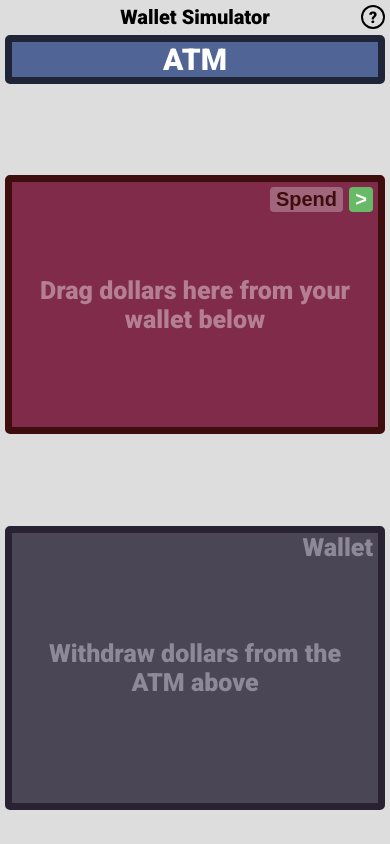
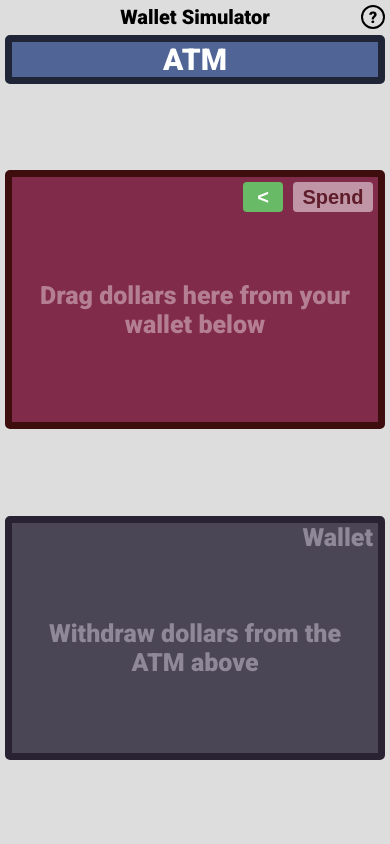
Before and after one commit to tomlum/WalletSimulator, a React (Create React App) app: page / in a window 390 px wide. Built offline with nearby package versions, Linux system fonts and the light colour scheme.

Commit message:
more mobile fixes

```diff
--- a/package.json
+++ b/package.json
@@ -22,7 +22,8 @@
     "build": "react-scripts build && cp CNAME ./build",
     "test": "react-scripts test",
     "eject": "react-scripts eject",
-    "deploy": "gh-pages -d build -t true"
+    "deploy": "gh-pages -d build -t true",
+    "bd": "react-scripts build && cp CNAME ./build && gh-pages -d build -t true"
   },
   "eslintConfig": {
     "extends": "react-app"
--- a/src/App.js
+++ b/src/App.js
@@ -1,4 +1,4 @@
-import React, { useState } from "react";
+import React, { useState, useRef } from "react";
 import { DragDropContext, Droppable } from "react-beautiful-dnd";
 import styled from "styled-components/macro";
 import ConfettiStars from "./ConfettiStars";
@@ -25,6 +25,7 @@ const SpendContainer = styled.div`
 `;
 const Instructions = styled.div`
   padding: 20px;
+  padding-bottom: 0px;
   text-align: center;
   position: absolute;
   display: flex;
@@ -47,9 +48,11 @@ const WalletInstructions = styled(Instructions)`
 `;
 const SpendButton = styled.button`
   position: absolute;
-  right: 30px;
+  right: 0px;
   top: 0px;
   margin: 5px;
+  width: 80px;
+  height: 30px;
   color: ${({ saveStage }) => (saveStage ? "#376634" : "#3e0e0e")};
   border: none;
   border-radius: 4px;
@@ -57,10 +60,17 @@ const SpendButton = styled.button`
     margin: 0px;
     font-size: 20px;
   }
+  background-color: #fff;
+  &:disabled{
+    opacity: 50%
+  }
+
 `;
 const SaveButton = styled.button`
   position: absolute;
-  right: 0px;
+  right: 90px;
+  width: 40px;
+  height: 30px;
   top: 0px;
   margin: 5px;
   color: #3e0e0e;
@@ -89,10 +99,8 @@ const WalletContainer = styled.div`
   flex: 1;
   max-height: 200px;
   padding-top: 30px;
-  padding-bottom: 40px;
   margin: 0px 5px;
-  overflow: visible;
-  margin-bottom: -50px;
+  overflow: hidden;
   margin-top: 10px;
 `;
 const WalletBackground = styled.div`
@@ -106,10 +114,11 @@ const WalletBackground = styled.div`
   border-top: none;
 `;
 const Wallet2Container = styled.div`
+  position: absolute;
+  top: 85px;
   max-height: 200px;
   margin-left: -12px;
   margin-right: 12px;
-  margin-top: -140px;
   div {
     overflow: initial;
   }
@@ -160,10 +169,10 @@ const QuestionIcon = styled.div`
   }
 `;
 
-function onScroll(event){
+function onScroll(event) {
   event.preventDefault();
 }
-window.addEventListener('scroll', onScroll, {capture: true, passive: false})
+window.addEventListener("scroll", onScroll, { capture: true, passive: false });
 
 function App() {
   const [cookies, setCookie] = useCookies(["cookie-name"]);
@@ -174,6 +183,8 @@ function App() {
   const [stage, setStage] = useState([]);
   const [dissapear, setDissapear] = useState(false);
   const [saveSuccess, setSaveSuccess] = useState(false);
+  const wallet1Ref = useRef(undefined);
+  const wallet2Ref = useRef(undefined);
 
   const save = (wallet1, wallet2) => {
     setCookie("WalletSimulator", { wallet1, wallet2 });
@@ -215,6 +226,16 @@ function App() {
     setStage([...stage]);
   };
 
+  const onResize = () => {
+    if (wallet2Ref.current && wallet1Ref.current) {
+      wallet2Ref.current.style.marginTop = `${
+        -wallet1Ref.current.clientHeight / 2
+      }px`;
+    }
+  };
+
+  // window.addEventListener("resize", onResize);
+  // onResize()
   return (
     <>
       <div>
@@ -265,7 +286,7 @@ function App() {
             saveStage={saveStage}
             onClick={() => setSaveStage(!saveStage)}
           >
-            <h1>{`>`}</h1>
+            <h1>{`<`}</h1>
           </SaveButton>
           <Droppable
             className="h100p"
@@ -289,7 +310,7 @@ function App() {
             )}
           </Droppable>
         </SpendContainer>
-        <WalletContainer>
+        <WalletContainer ref={wallet1Ref}>
           {/* <WalletBackground /> */}
           <WalletInstructions displayy={wallet1.length + wallet2.length <= 0}>
             <b>Withdraw dollars from the ATM above</b>
@@ -305,7 +326,7 @@ function App() {
               </WalletZone>
             )}
           </Droppable>
-          <Wallet2Container>
+          <Wallet2Container ref={wallet2Ref}>
             <Droppable droppableId="wallet2" direction="horizontal">
               {(provided, snapshot) => (
                 <WalletZone
--- a/src/Bill.js
+++ b/src/Bill.js
@@ -30,7 +30,7 @@ const BillCover = styled.div`
       width: fit-content;
     }
     padding: 5px;
-    height: 174px;
+    height: 100%;
     color: #1b3d1b;
     border: solid 4px #1b3d1b;
     background-color: #8fa07c;
--- a/src/index.css
+++ b/src/index.css
@@ -23,7 +23,7 @@ button {
 #app {
   display: flex;
   justify-content: center;
-  height: 90vh;
+  height: 85vh;
   height: -webkit-fill-available;
 }
 
```
